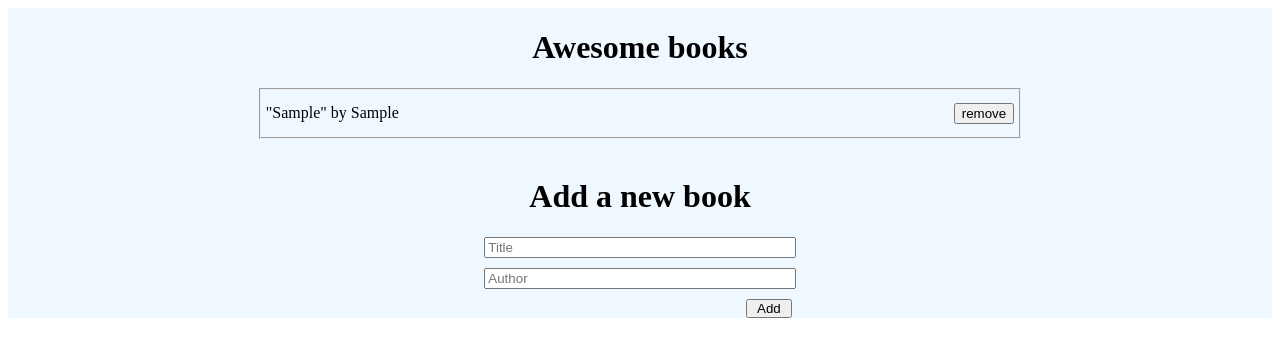
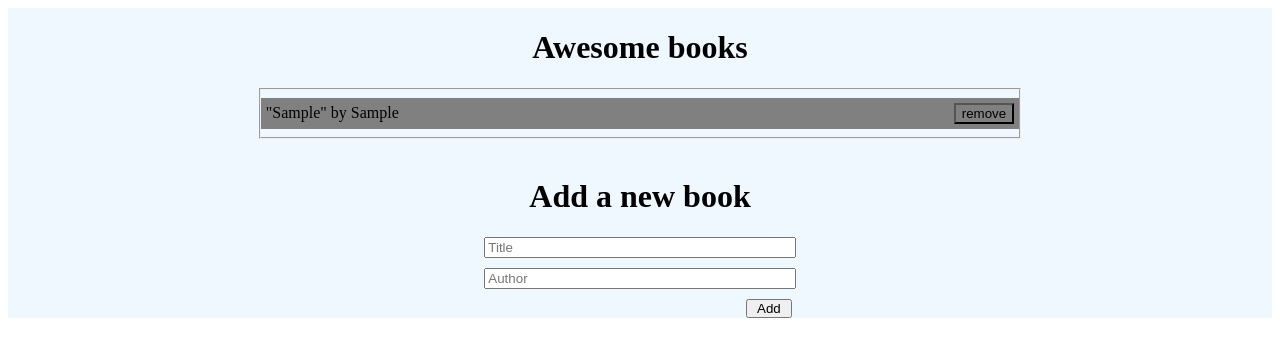
Before and after one commit to mutinhiri/AwesomeBooks, a website: page index.html in a window 1280 px wide. Both pictures are taken after typing "Sample", "Sample" into the empty fields and a click on the button "Add". Drawn offline with Linux system fonts and the light colour scheme.

```diff
--- a/index.js
+++ b/index.js
@@ -13,6 +13,7 @@
   list.innerText = `"${title}"  by   ${author}`;
   const button = document.createElement('button');
   button.type = 'button';
+  button.className = 'remove-btn'
   button.innerText = 'remove';
   list.appendChild(button);
   return list;
--- a/style.css
+++ b/style.css
@@ -86,3 +86,8 @@
   margin: 0;
   width: 15%;
 }
+
+ul :nth-child(odd){
+  background-color: gray;
+
+}
```
